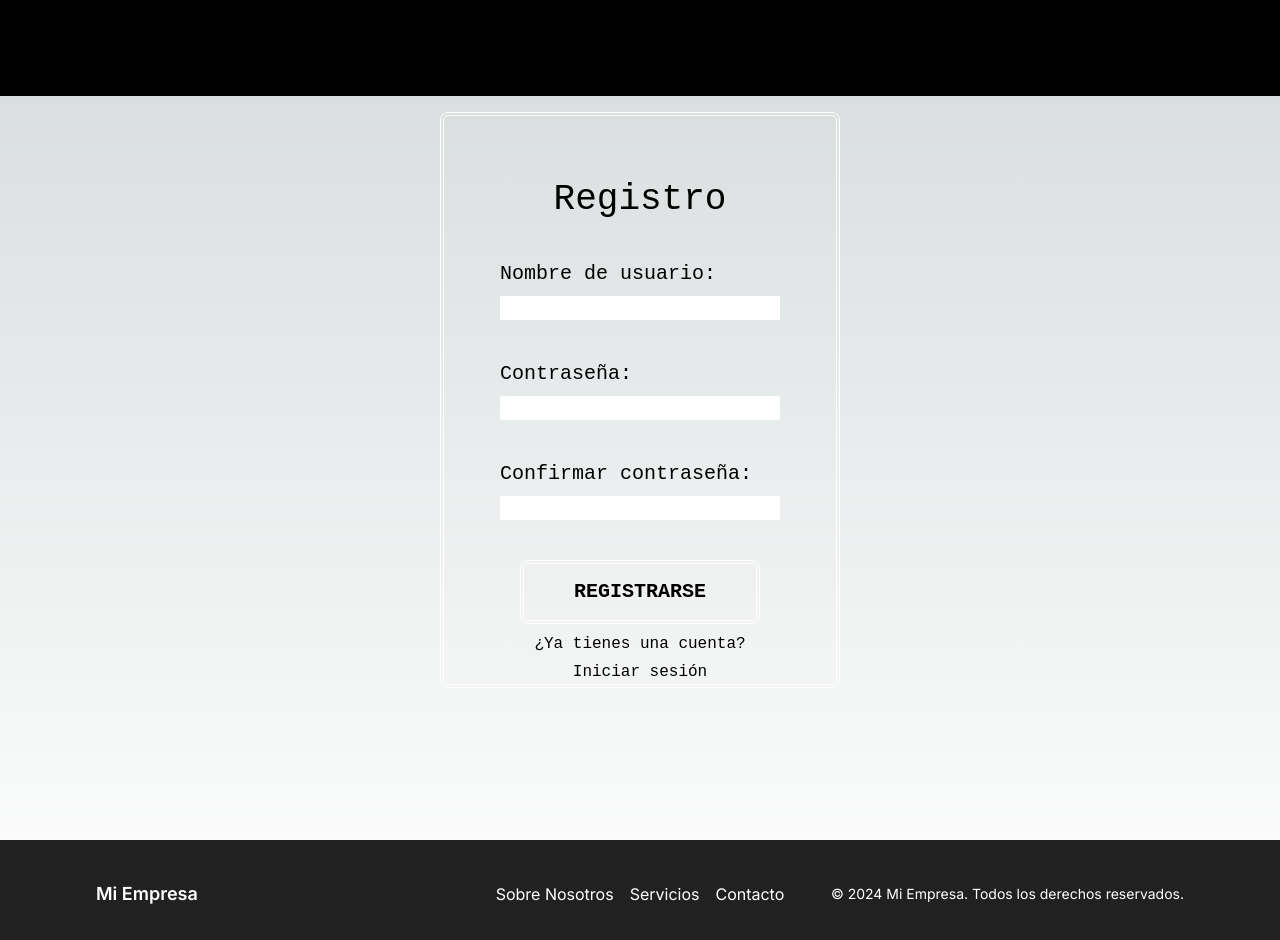
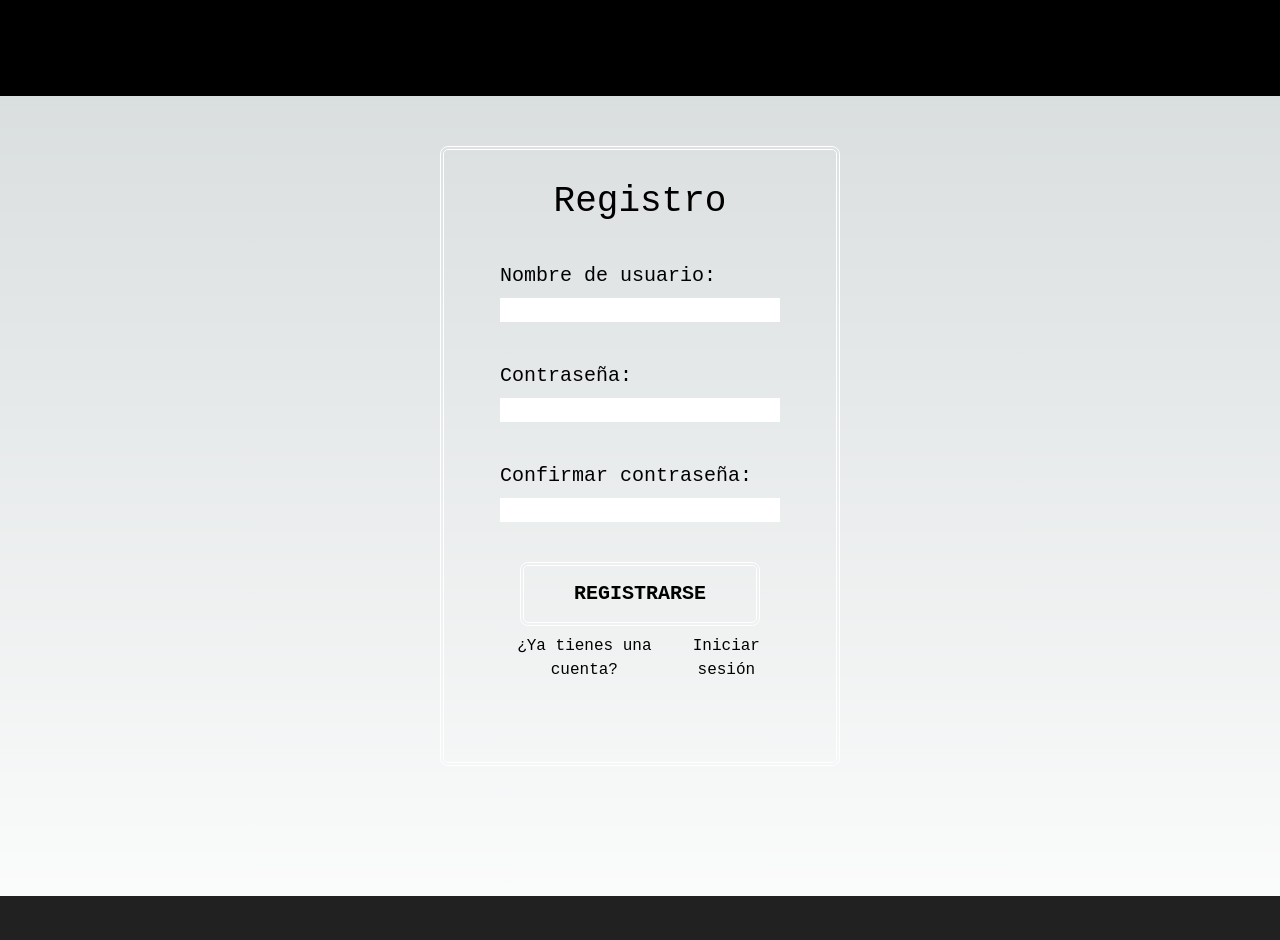
Before and after one commit to newneo4/Metodos-Estadisticos, a Next.js app in the folder frontend/: page /registro in a window 1280 px wide. Shown: the top 940 px of the page. Built offline with nearby package versions, Linux system fonts and the light colour scheme.

Commit message:
update styles

```diff
--- a/frontend/src/app/login/page.jsx
+++ b/frontend/src/app/login/page.jsx
@@ -8,8 +8,8 @@ export default function Login() {
   const [password, setPassword] = useState('');
 
   return (
-    <div className="flex h-[100vh] w-full flex-col items-center justify-center px-20 py-28">
-      <div className="w-[50vh] h-[80vh] border-white border-4 border-double rounded-lg pt-16 flex flex-col items-center text-center font-titulo px-14">
+    <div className="flex h-[100vh] w-full flex-col items-center justify-center px-20 pt-28">
+      <div className="w-[50vh] h-[90%] border-white border-4 border-double rounded-lg pt-8 flex flex-col items-center text-center font-titulo px-14">
         <span className="font-titulo text-4xl mb-10">¿Ya estás registrado?</span>
 
         <div className="flex flex-col items-start w-full">
--- a/frontend/src/app/registro/page.jsx
+++ b/frontend/src/app/registro/page.jsx
@@ -9,8 +9,8 @@ export default function Registro() {
   const [confirmPassword, setConfirmPassword] = useState('');
 
   return (
-    <div className="flex h-[100vh] w-full flex-col items-center justify-center px-20 py-28">
-      <div className="w-[50vh] h-[80vh] border-white border-4 border-double rounded-lg pt-16 flex flex-col items-center text-center font-titulo px-14">
+    <div className="flex h-[100vh] w-full flex-col items-center justify-center px-20 pt-28">
+      <div className="w-[50vh] h-[90%] border-white border-4 border-double rounded-lg pt-8 flex flex-col items-center text-center font-titulo px-14">
         <span className="font-titulo text-4xl mb-10">Registro</span>
 
         <div className="flex flex-col items-start w-full">
@@ -44,7 +44,7 @@ export default function Registro() {
         <button className="border-double border-4 border-white rounded-lg w-60 h-16 font-bold text-xl hover:bg-white hover:text-black">
           REGISTRARSE
         </button>
-        <div className="mt-2 flex gap-1 w-full flex-col">
+        <div className="mt-2 flex gap-1 w-full">
           <span>¿Ya tienes una cuenta?</span>
           <Link href='/login' className="hover:text-[#DA4167] hover:cursor-pointer">
             Iniciar sesión
--- a/frontend/src/components/app/home/Hero.jsx
+++ b/frontend/src/components/app/home/Hero.jsx
@@ -4,11 +4,10 @@ import Image from 'next/image';
 
 const Hero = () => {
   return (
-    <div className='w-full h-[100vh] flex'
-      id='hero'>
+    <div className='w-full h-[100vh] flex' id='hero'>
       <div className='w-1/2 h-full flex justify-start p-40'>
         <div className='flex flex-col gap-8'>
-          <a className='text-7xl typing-effect' name="hero">BIENVENIDOS</a>
+          <a className='text-5xl typing-effect' name="hero">BIENVENIDOS</a>
           <span className='text-3xl font-titulo text-[#DA4167]'>¿Estas listo para aprender los métodos estadísticos?</span>
           <span className='text-xl font-titulo'>
             Lorem ipsum dolor sit amet consectetur adipisicing elit. Optio, debitis excepturi. Facere perferendis, illum deserunt dolores quia quidem eaque qui, placeat fugit animi et cupiditate nostrum nulla ipsa culpa veritatis.
--- a/frontend/src/components/layout/Footer.jsx
+++ b/frontend/src/components/layout/Footer.jsx
@@ -3,7 +3,7 @@ import Link from 'next/link';
 
 export default function Footer() {
   return (
-    <footer className="bg-gray-900 text-white py-10 w-full mt-10">
+    <footer className="bg-gray-900 text-white py-10 w-full mt-24">
       <div className="mx-20 px-4 flex flex-col md:flex-row items-center">
         <div className="mb-4 md:mb-0 flex w-1/3 justify-start">
           <span className="text-lg font-semibold">Mi Empresa</span>
--- a/frontend/src/components/layout/Navbar.jsx
+++ b/frontend/src/components/layout/Navbar.jsx
@@ -10,7 +10,7 @@ const Navbar = () => {
 
   return (
     <header>
-        <nav className=' fixed flex w-full p-8 bg-black'>
+        <nav className=' fixed flex w-full p-8 bg-black z-50'>
             <div className='flex w-full font-titulo text-2xl hover:text-[#DA4167] hover:cursor-pointer
             '>
                 <Link href = '/'>
```
